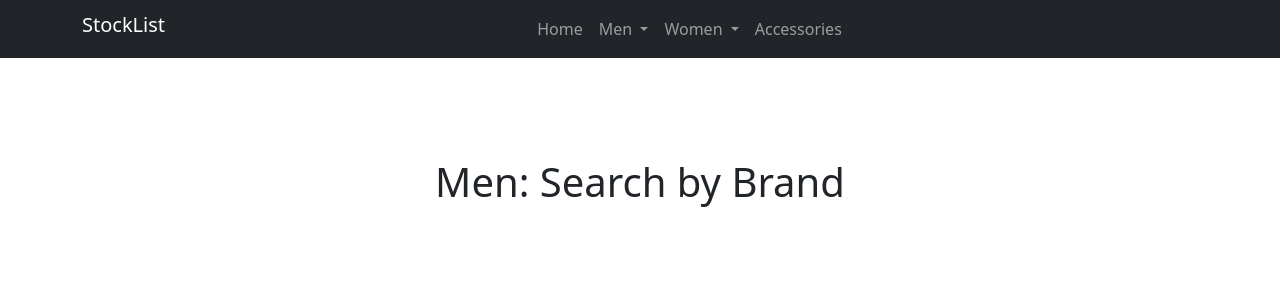
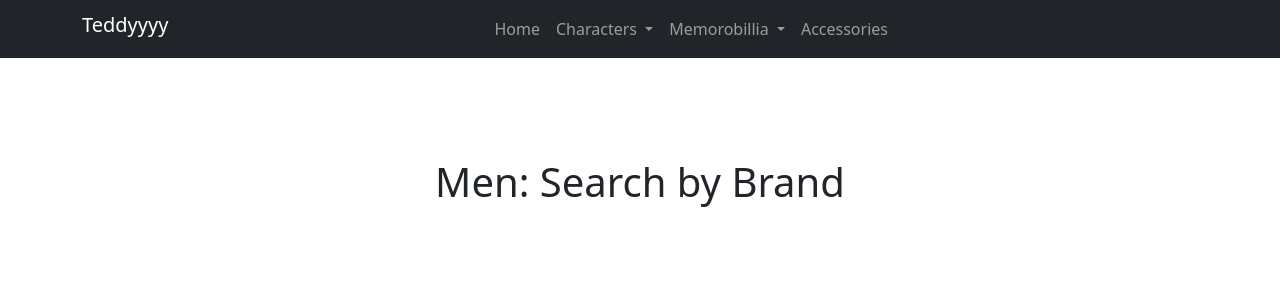
Before and after one commit to NathanB512/Mr-Bean-Store, a Django app: template lookbook/categories/templates/categories/menBrand.html in a window 1280 px wide. Shown: the top 300 px of the page. Run offline with Django 3.2, Linux system fonts and the light colour scheme; the template is opened without the code that fills it, so the values that code supplies are empty.

Commit message:
Modified layout

```diff
--- a/lookbook/home/templates/home/layout.html
+++ b/lookbook/home/templates/home/layout.html
@@ -7,7 +7,7 @@
     <meta charset="UTF-8">
     <meta http-equiv="X-UA-Compatible" content="IE=edge">
     <meta name="viewport" content="width=device-width, initial-scale=1.0">
-    <title>Stock List</title>
+    <title>Mr. Bean's Store</title>
     <!-- Bootstrap CSS -->
     <link href="https://cdn.jsdelivr.net/npm/bootstrap@5.3.0-alpha3/dist/css/bootstrap.min.css" rel="stylesheet"
         integrity="sha384-KK94CHFLLe+nY2dmCWGMq91rCGa5gtU4mk92HdvYe+M/SXH301p5ILy+dN9+nJOZ" crossorigin="anonymous">
@@ -18,7 +18,7 @@
         <!-- Conatiner applies padding -->
         <div class="container">
             <!-- Section for the brand name -->
-            <a href="#" class="navbar-brand h1">StockList</a>
+            <a href="#" class="navbar-brand h1">Teddyyyy</a>
             <!-- End of brand name section -->
             <!-- Toggler Icon -->
             <button class="navbar-toggler" type="button" data-bs-toggle="collapse" data-bs-target="#navbarSupportedContent"
@@ -35,7 +35,7 @@
                     </li>
                     <li class="nav-item dropdown">
                         <a class="nav-link dropdown-toggle" href="#" role="button" data-bs-toggle="dropdown" aria-expanded="false">
-                            Men
+                            Characters
                         </a>
                         <ul class="dropdown-menu dropdown-menu-dark">
                             <h6 class="dropdown-header">Filter by Brand</h6>
@@ -68,7 +68,7 @@
                     </li>
                     <li class="nav-item dropdown">
                         <a class="nav-link dropdown-toggle" href="#" role="button" data-bs-toggle="dropdown" aria-expanded="false">
-                            Women
+                            Memorobillia
                         </a>
                         <ul class="dropdown-menu dropdown-menu-dark">
                             <h6 class="dropdown-header">Filter by Brand</h6>
```
